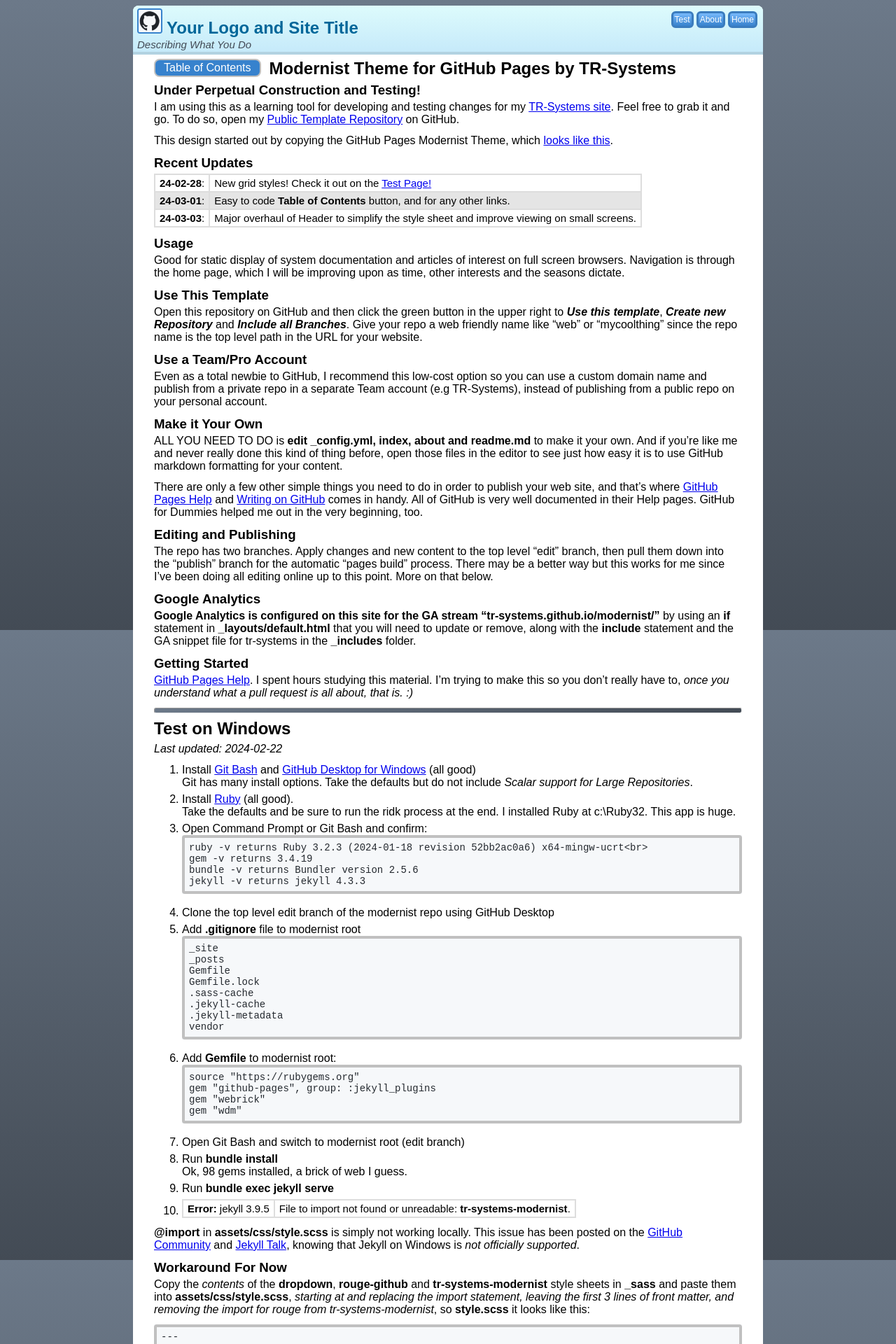
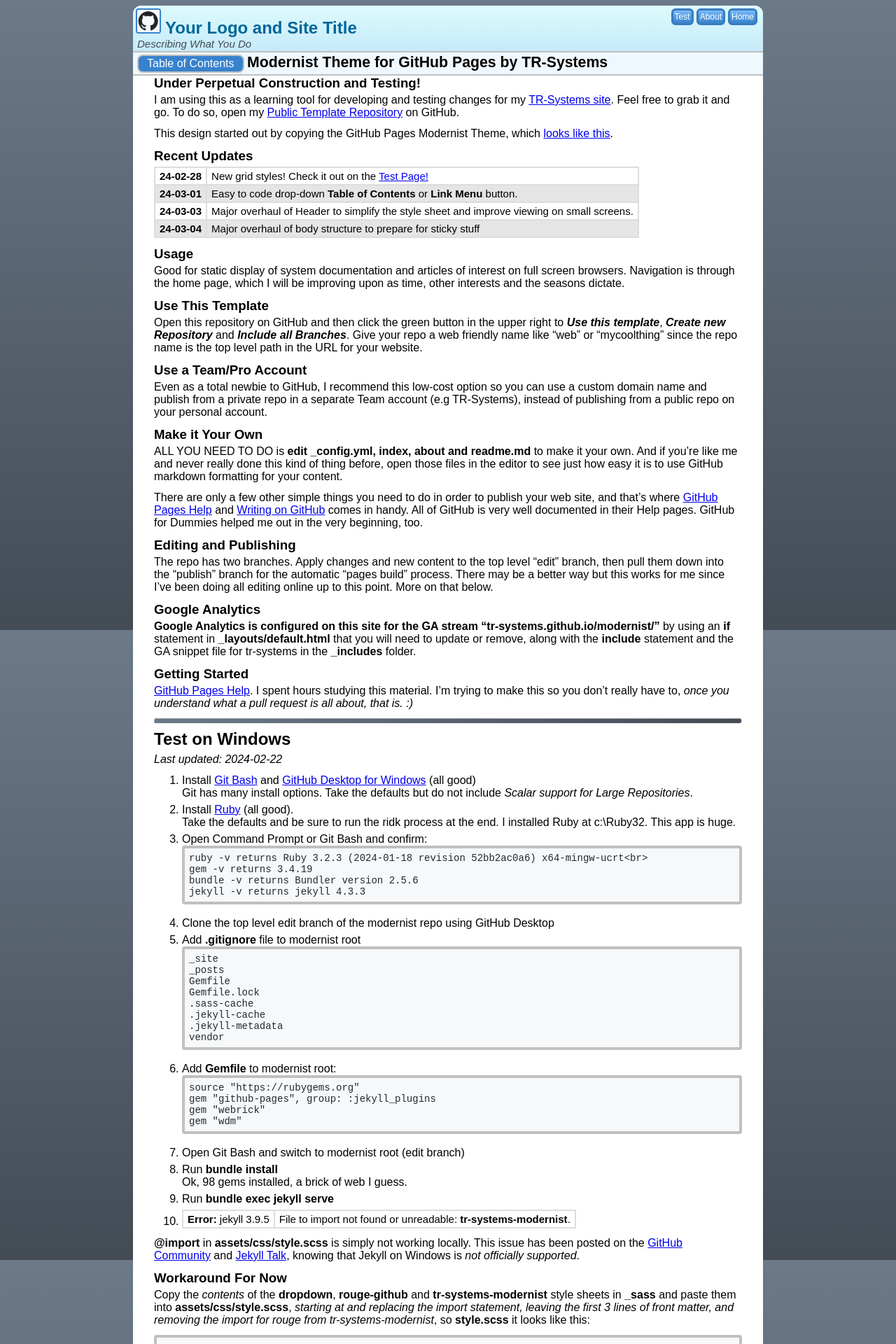
Before and after one commit to TR-Systems/modernist, a Jekyll site: the page built from index.md, in a window 1280 px wide. Shown: the top 1920 px of the page at 70% size. Built offline with Jekyll 4.4.1, drawn with Linux system fonts in a browser that asks for light colours; our own code applies the rules of GitHub Pages for plain Markdown files.

Commit message:
Major overhaul of body structure

```diff
--- a/_layouts/default.html
+++ b/_layouts/default.html
@@ -26,20 +26,17 @@
 </head>
   <body>
     <div class="wrapper">
-      <section>
+      <div class="header">
         <div class="grid-hdr">
-	      <div class="item1">
-            <div class="header">
+            <div class="item1">
               {% if site.logo %}
                 <img src="{{ site.logo }}" width="32"><h1 style="display:inline;">{{ site.title }}</h1>
               {% else %}
                 <h1 style="display:block;">{{ site.title }}</h1>
               {% endif %}
-              <p class="view">{{ site.description | default: site.github.project_tagline }}</p>
+              <p>{{ site.description | default: site.github.project_tagline }}</p>
             </div>
-          </div>
-	      <div class="item2">
-            <div class="header">
+            <div class="item2">
               <ul>
                 {% if site.home-page %}
                   <li><a href="{{ site.url }}{{ site.home-page }}">{{ site.home-text }}</a></li>
@@ -50,18 +47,19 @@
                 {% if site.hlink1-url %}
                   <li><a target="_blank" href="{{ site.hlink1-url }}">{{ site.hlink1-text }}</a></li>
                 {% else %}
-	              {% if site.hlink1-page %}
+                  {% if site.hlink1-page %}
                       <li><a href="{{ site.url }}{{ site.hlink1-page }}">{{ site.hlink1-text }}</a></li>
                   {% endif %}
                 {% endif %}
               </ul>
             </div>
-          </div>
         </div>
+      </div>
+      <div class="content">
 
         {{ content }}
 
-      </section>
+      </div>
     </div>
     <footer>
       <p>{{ site.contact-info1 }} {{ site.contact-info2 }}</p>
--- a/_sass/tr-systems-modernist.scss
+++ b/_sass/tr-systems-modernist.scss
@@ -13,8 +13,8 @@
 body {
   font-family: Arial, Helvetica, sans-serif;
   font-size: 16px;
-  color: black;
-/*  min-height: calc(100% - 100px); ??? */
+  margin: 8px 0 0;
+  min-height: calc(100% - 100px);
 }
 
 header, section, footer {
@@ -23,35 +23,29 @@
 
 .wrapper {
   width: 900px;
-  margin: 0 auto;      /* centers the wrapper on page */
-}
-
-section {
-  padding: 0 30px;     /* margins for content in the wrapper */
+  position: relative;
+  margin: 0 auto 6px;
+  padding-bottom: 8px;
+  border-radius: 12px;
   background: white;
-  border-radius: 8px;
-  position: relative;
 }
 
 .grid-hdr {
   display: grid;
   grid-column-gap: 0;
   grid-template-columns: max-content 1fr;
-  margin-left: -30px;   /* negate section padding */
-  margin-right: -30px;
-  margin-bottom: 6px;
-  padding-top: 4px;
   padding-bottom: 2px;
-  background:#C6EAFA;
-  background: linear-gradient(#DDFBFC, #C6EAFA);
-  border-radius: 8px 8px 0 0;
-  border-bottom:4px solid #B2D2E1;
 }
 
 .header {
+  background:#C6EAFA;
+  background: linear-gradient(#DDFBFC, #C6EAFA);
+  border-bottom: 2px solid silver;
+  border-radius: 12px 12px 0 0;
+
   img {
-    margin-left: 6px;
-	padding: 0;
+    margin: 4px 0 0 4px;
+    padding: 0;
     border: 2px solid #3782CD;
     border-radius: 4px;
     background: none;
@@ -59,28 +53,21 @@
 
   h1 {
     margin-left: 6px;
-	margin-bottom: 0;
-    padding: 0;
     font-size: 24px;
-    line-height: 1.2;
     color: #069;
   }
 
   p {
-    margin: 0 6px 0;
-    color: #434B55; /* #61778B #6C7989, #434B55 */
+    margin-left: 6px;
+    margin-bottom: 0;
+    color: #434B55;
     font-size: 15px;
-	font-style: italic;
-    &.view {
-      display: block;
-    }
+    font-style: italic;
   }
 
   ul {
     list-style: none;
-    margin-top: 4px;
-    margin-right: 8px;
-    margin-bottom: 0;
+    margin: 4px 8px 0 0;
 
     li {
       float: right;
@@ -93,7 +80,6 @@
 
     li:not(:last-child) {
       margin-left: 4px;
-      padding: 2px 2px;
     }
 
     a {
@@ -102,26 +88,34 @@
       font-size: 12px;
       text-align: center;
       text-decoration: none;
-
-      strong {
-        font-weight: normal;
-      }
+      strong {font-weight: normal;}
     }
   }
 }
 
-footer {
-  margin:0 auto;
+.content {
+  margin: 0;
+  padding: 0 30px 0;
+}
 
-  p {
-    color: white;
-    text-align: center;
-  }
+.grid-toc {
+  display: grid;
+  grid-template-rows: 100%;
+  margin-left: -30px;
+  margin-right: -30px;
+  background: aliceblue;
+  border-bottom: 2px solid silver;
+}
 
-  a {
-    color: white;
-    font-weight: bold;
-    text-decoration: underline;
+.grid-toc-content {
+  padding-top: 2px;
+  padding-bottom: 2px;
+  margin-left: 6px;
+  button {margin-bottom: 0;}
+  h1, h2, h3 {
+    display: inline;
+    margin: 0;
+    font-size: 1.33em;
   }
 }
 
@@ -153,22 +147,6 @@
 
 .grid-c2 {
   hr {height: 3px;}
-}
-
-.grid-toc {
-  display: grid;
-  grid-template-columns: max-content 1fr;
-  grid-column-gap: 12px;
-  margin: 0 0 6px;
-}
-
-.grid-toc-content {
-  button {
-    display: block;
-	margin: 0;
-  }
-  h1 {margin: 0;}
-  h2 {margin: 0;}
 }
 
 /* margin adjustments: top 0, left/right 0, bottom NNpx */
@@ -289,6 +267,19 @@
   vertical-align: middle;
 }
 
+footer {
+  p {
+    color: white;
+    text-align: center;
+  }
+
+  a {
+    color: white;
+    font-weight: bold;
+    text-decoration: underline;
+  }
+}
+
 @media print, screen and (max-width: 900px) {
   body {
     padding:0;
@@ -318,11 +309,8 @@
 @media screen and (max-width:600px) {
 
   .header {
-    p.view {display:none;}
-  }
-  .grid-hdr {
-    grid-template-columns: 1fr;
-	grid-column-gap: 8px;
+    p {display:none;}
+    h1 {font-size: .75em;}
   }
   .grid-toc {
     grid-template-columns: 1fr;
--- a/index.md
+++ b/index.md
@@ -11,14 +11,13 @@
 <a href="#test-on-raspberry-pi">Test On Ras Pi</a>
 <a href="#design-elements">Design Elements</a>
 <a href="#technical-details">Technical Details</a>
-<a href="test.html">Test Page</a>
+<a href="/test.html">Test Page</a>
 </div>
 </div>
-</div>
-<div class="grid-toc-content">
 <h2>{{ page.title }}</h2>
 </div>
 </div>
+
 
 ### Under Perpetual Construction and Testing!
 I am using this as a learning tool for developing and testing changes for my [TR-Systems site](https://tr-systems.github.io/web/){:target="_blank"}. Feel free to grab it and go. To do so, open my [Public Template Repository](https://github.com/tr-systems/modernist){:target="_blank"}  on GitHub.
@@ -27,9 +26,10 @@
 
 ### Recent Updates
 
-| **24-02-28**: | New grid styles! Check it out on the [Test Page!](test.md)
-| **24-03-01**: | Easy to code **Table of Contents** button, and for any other links.
-| **24-03-03**: | Major overhaul of Header to simplify the style sheet and improve viewing on small screens.
+| **24-02-28** | New grid styles! Check it out on the [Test Page!](test.md)
+| **24-03-01** | Easy to code drop-down **Table of Contents** or **Link Menu** button.
+| **24-03-03** | Major overhaul of Header to simplify the style sheet and improve viewing on small screens.
+| **24-03-04** | Major overhaul of body structure to prepare for sticky stuff
 
 ### Usage
 Good for static display of system documentation and articles of interest on full screen browsers. Navigation is through the home page, which I will be improving upon as time, other interests and the seasons dictate.
```
Also changed, not shown: test.md (+0 -2 lines).
